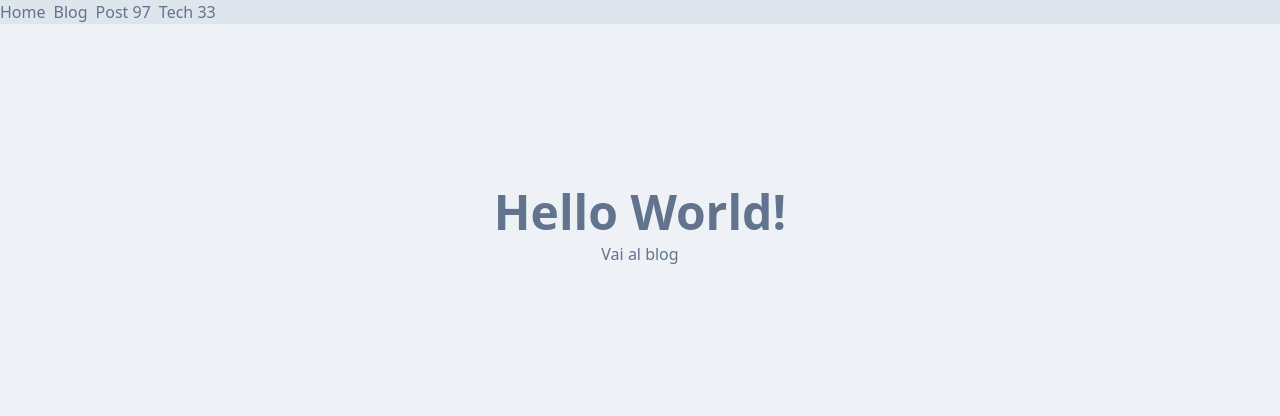
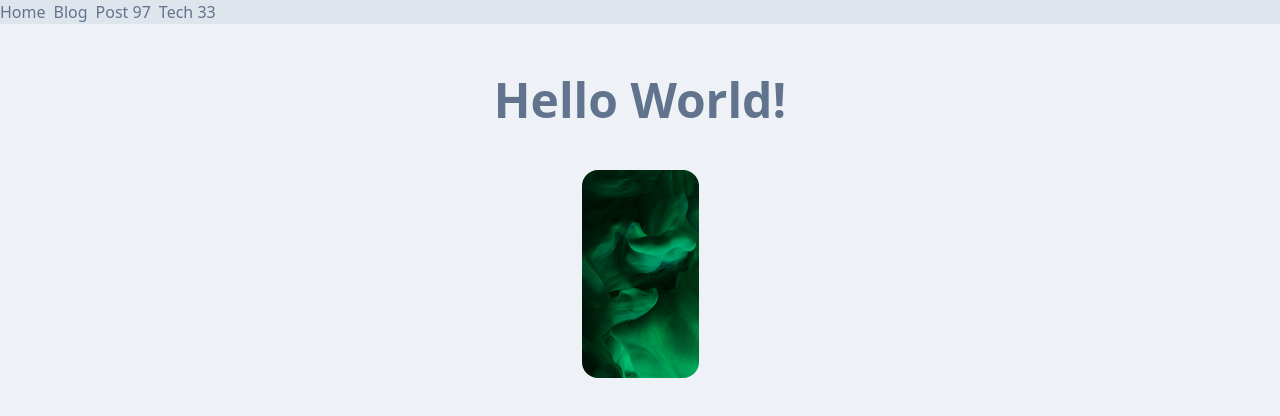
Before and after one commit to lorenzoferrante97/frontend-template, a Next.js app: page / in a window 1280 px wide. Shown: the top 416 px of the page. Built offline with nearby package versions, Linux system fonts and the light colour scheme.

Commit message:
add: testing local Image

```diff
--- a/app/page.jsx
+++ b/app/page.jsx
@@ -1,8 +1,19 @@
+import Image from "next/image"
+import example from "@/assets/img/example.jpg"
+
 export default function Home() {
   return (
-    <div className='container-full h-[50vh] perfect-center bg-base-200'>
+    <div className='container-full h-[50vh] perfect-center gap-10 bg-base-200'>
       <h1 className='font-h1 text-base-soft-content'>Hello World!</h1>
-      <a href='/blog'>Vai al blog</a>
+      <figure className='h-52 aspect-[9/16] relative rounded-lg overflow-hidden'>
+        <Image
+          alt='immagine di esempio'
+          className='object-cover'
+          fill
+          placeholder='blur'
+          src={example}
+        />
+      </figure>
     </div>
   )
 }
```
Also changed, not shown: assets/img/example.jpg (added).
